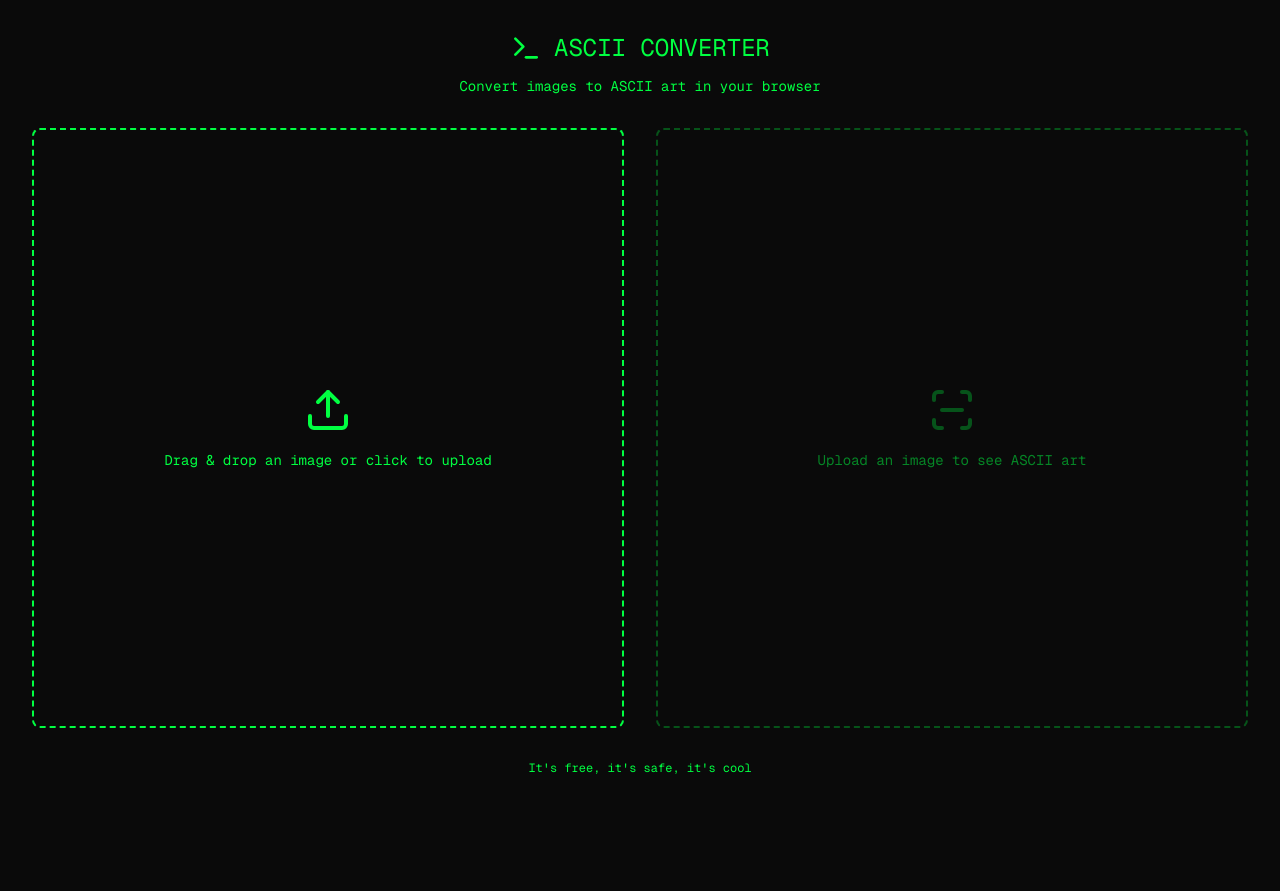
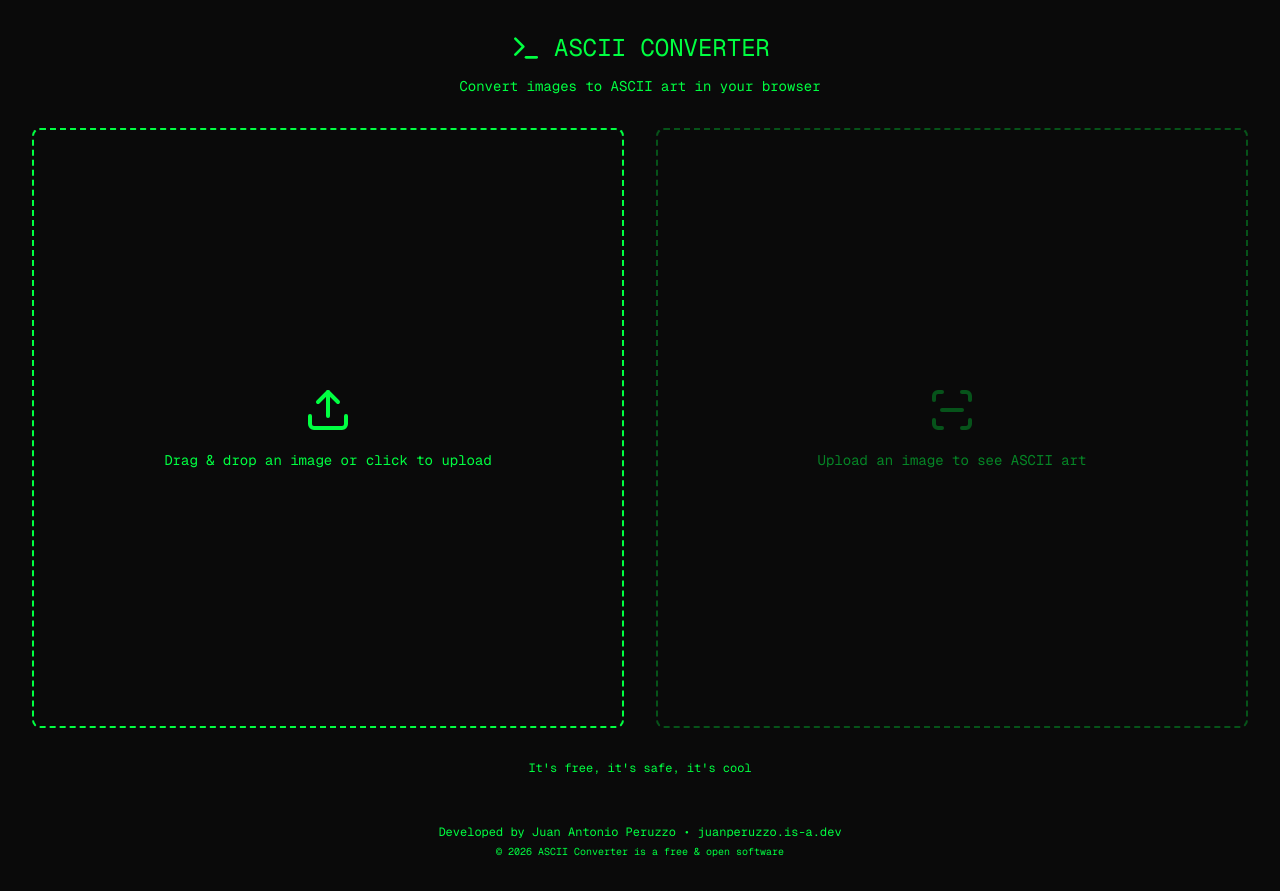
Before and after one commit to Uzzoper/ascii-converter, a Next.js app: page / in a window 1280 px wide. Before the commit the page ends 808 px from the top, so only its background shows below. Built offline with nearby package versions, Linux system fonts and the light colour scheme.

Commit message:
feat: add footer

```diff
--- a/src/app/page.tsx
+++ b/src/app/page.tsx
@@ -82,7 +82,7 @@ export default function Home() {
           <Terminal className="w-8 h-8 text-[#00ff41]" />
           <h1 className="text-2xl font-mono text-[#00ff41]">ASCII CONVERTER</h1>
         </div>
-        <p className="text-sm font-mono text-[#00ff41]">Convert images to ASCII art in your browser</p>
+        <p className="text-sm font-mono text-[#00ff41] text-center">Convert images to ASCII art in your browser</p>
       </div>
 
       <div className="flex flex-col lg:flex-row gap-8 w-full max-w-7xl">
@@ -136,14 +136,33 @@ export default function Home() {
           ) : (
             <div className="flex flex-col items-center justify-center gap-4 w-full h-[50vh] lg:h-[75vh] min-h-[400px] border-2 border-dashed border-[#00ff41]/30 rounded-lg">
               <ScanLine className="w-12 h-12 text-[#00ff41]/30" />
-              <p className="font-mono text-sm text-[#00ff41]/50">
+              <p className="font-mono text-sm text-[#00ff41]/50 text-center">
                 Upload an image to see ASCII art
               </p>
             </div>
           )}
         </div>
       </div>
-      <p className="text-xs font-mono text-[#00ff41]">It&apos;s free, it&apos;s safe, it&apos;s cool</p>
+      <p className="text-xs font-mono text-[#00ff41] text-center">It&apos;s free, it&apos;s safe, it&apos;s cool</p>
+
+      <footer className="flex flex-col items-center gap-1 mt-4 w-full">
+        <p className="text-xs font-mono text-[#00ff41] text-center">
+          Developed by{" "}
+          <span className="text-[#00ff41]">Juan Antonio Peruzzo</span>
+          {" • "}
+          <a
+            href="https://juanperuzzo.is-a.dev/"
+            target="_blank"
+            rel="noopener noreferrer"
+            className="text-[#00ff41] hover:text-[#ffb000] underline-offset-2 hover:underline transition-colors"
+          >
+            juanperuzzo.is-a.dev
+          </a>
+        </p>
+        <p className="text-[10px] font-mono text-[#00ff41] text-center">
+          © 2026 ASCII Converter is a free &amp; open software
+        </p>
+      </footer>
     </div>
   );
 }
--- a/src/components/ActionButtons.tsx
+++ b/src/components/ActionButtons.tsx
@@ -54,8 +54,8 @@ export default function ActionButtons({ ascii, onDownload, onFullscreen }: Props
   }, [ascii]);
 
   return (
-    <div className="flex flex-col items-end gap-2">
-      <div className="flex gap-2">
+    <div className="flex flex-col items-center lg:items-end gap-2">
+      <div className="flex flex-wrap justify-center lg:justify-end gap-2">
         {copyError ? (
           <p className="text-red-500 text-sm font-mono">Browser not supported. Use Download instead.</p>
         ) : (
```
